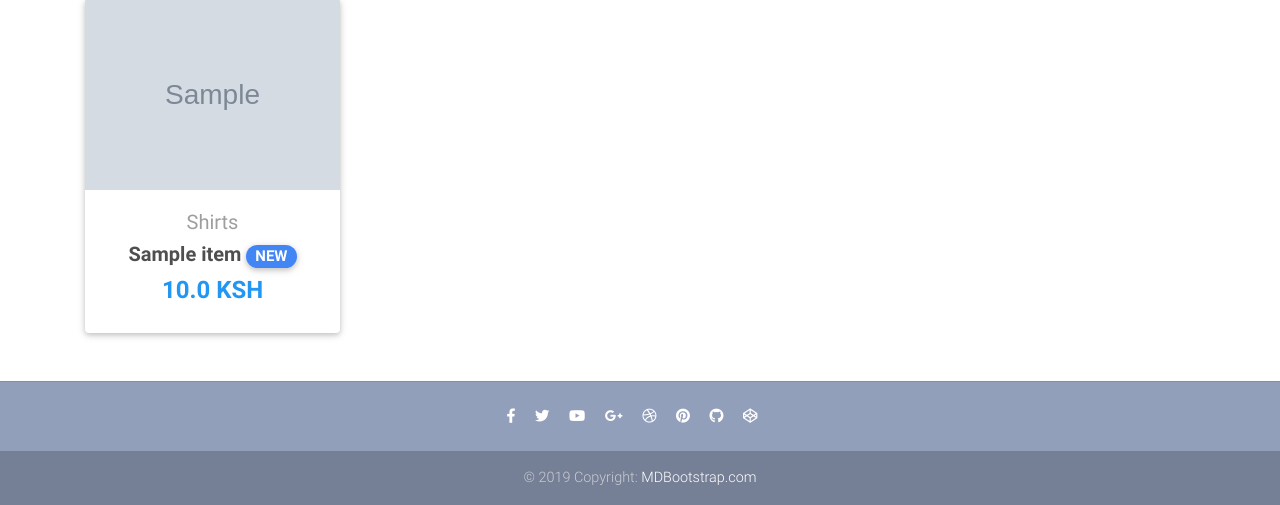
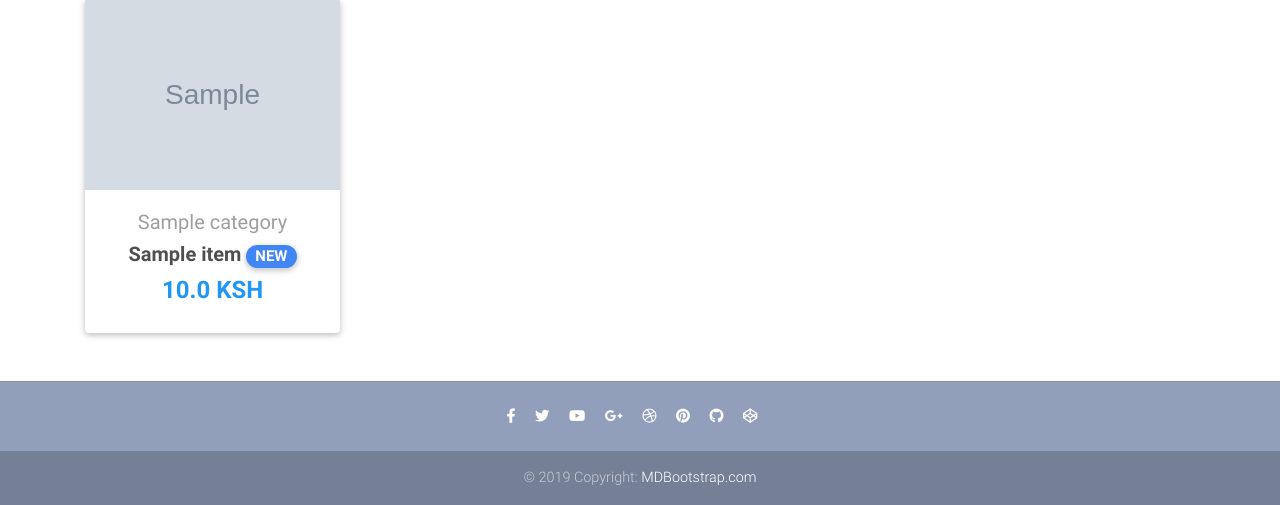
Before and after one commit to wagolemusa/mutumba-ecommerce, a Django app: page / in a window 1280 px wide. Shown: the part 691-1196 px from the top of the page. Run offline with Django 3.2, Linux system fonts and the light colour scheme; tables that the repository leaves empty hold one stand-in row (values such as "Sample post"); grey boxes marked "Sample" are stand-in pictures; some libraries are stand-ins or nearby versions.

Commit message:
Finish Categories

```diff
--- a/shops/admin.py
+++ b/shops/admin.py
@@ -3,7 +3,10 @@ from django.contrib import admin
 # Register your models here.
 from .models import (Item, OrderItem, Order,
 								Payment,BillingAddress,Mpesapay,Coupon,
-								Refund)
+								Refund, Category)
+class CategoryAdmin(admin.ModelAdmin):
+	list_display = ('name', 'slug')
+	prepopulated_fields = {'slug':('name',)}
 
 def make_refund_accepted(modeladmin, request, queryset):
 	queryset.update(refund_requested=False, refund_granted=True)
@@ -49,3 +52,4 @@ admin.site.register(BillingAddress)
 admin.site.register(Mpesapay)
 admin.site.register(Coupon)
 admin.site.register(Refund)
+admin.site.register(Category, CategoryAdmin)
--- a/shops/models.py
+++ b/shops/models.py
@@ -4,6 +4,22 @@ from django.db import models
 from django.shortcuts import reverse
 from django_countries.fields import CountryField
 # Create your models here.
+
+class Category(models.Model):
+	name = models.CharField(max_length=250)
+	slug = models.SlugField(max_length=250, unique=True)
+
+	class Meta:
+		ordering = ('name',)
+		verbose_name = 'category'
+		verbose_name_plural = 'categories'
+
+	def get_category_absolete_url(self):
+		return reverse('shops:list_category', args=[self.slug])
+
+	def __str__(self):
+		return self.name
+
 
 CATEGORY_CHOICES = (
 	('S',  'Shirts'),
@@ -18,10 +34,11 @@ LABEL_CHOICES = (
 )
 
 class Item(models.Model):
+	category = models.ForeignKey(Category, on_delete=models.CASCADE)
 	title = models.CharField(max_length=100)
 	price = models.FloatField()
 	discount_price = models.FloatField(blank=True, null=True)
-	category = models.CharField(choices=CATEGORY_CHOICES, max_length=2)
+	# category = models.CharField(choices=CATEGORY_CHOICES, max_length=2)
 	label = models.CharField(choices=LABEL_CHOICES, max_length=1)
 	slug = models.SlugField()
 	description = models.TextField()
--- a/shops/urls.py
+++ b/shops/urls.py
@@ -13,6 +13,7 @@ from .views import (
 	Mpesa,
 	AddCouponView,
 	RequestRefundView,
+	list_category,
 
 )
 
@@ -21,6 +22,7 @@ app_name = 'shops'
 urlpatterns = [
 	path('', HomeView.as_view(), name='home'),
 	path('product/<slug>/', ItemDetailView.as_view(), name='product'),
+	path('category/<slug>/', list_category, name='list_category'),
 	path('order-summary/', OrderSummaryView.as_view(), name='order-summary'),
 	path('checkout/', CheckoutView.as_view(), name='checkout'),
 	path('about/', about, name='about'),
--- a/shops/views.py
+++ b/shops/views.py
@@ -17,7 +17,7 @@ from .models import (
 				Item, OrderItem,
 				Order, BillingAddress,
 				Payment, Mpesapay,
-				Coupon,Refund
+				Coupon,Refund, Category
 			)
 import stripe
 import base64
@@ -42,6 +42,20 @@ def products(request):
 
 	}
 	return render(request, "products.html", context)
+
+def list_category(request, slug):
+	categories = Category.objects.all()
+	if slug:
+		category = get_object_or_404(Category, slug=slug)
+		item = Item.objects.filter(category=category)
+
+	context = {
+		'categories': categories,
+		'category': category,
+		'item':item,
+	}
+	return render(request, "category.html", context)
+
 
 class CheckoutView(View):
 	def get(self, *args, **kwargs):
--- a/templates/home.html
+++ b/templates/home.html
@@ -222,8 +222,8 @@
               <!--Card content-->
               <div class="card-body text-center">
                 <!--Category & Title-->
-                <a href="{{ item.get_absolete_url }}" class="grey-text">
-                  <h5>{{ item.get_category_display }}</h5>
+                <a href="{{ item.category.get_category_absolete_url }}" class="grey-text">
+                  <h5>{{ item.category }}</h5>
                 </a>
                 <h5>
                   <strong>
--- a/templates/product.html
+++ b/templates/product.html
@@ -27,8 +27,9 @@
           <div class="p-4">
 
             <div class="mb-3">
-              <a href="">
-                <span class="badge purple mr-1">{{ object.get_category_display }}</span>
+              <a href="{{ object.category.get_category_absolete_url }}">
+                <span class="badge purple mr-1">
+                {{ object.category }}</span>
               </a>
            <!--    <a href="">
                 <span class="badge blue mr-1">New</span>
```
Also changed, not shown: templates/category.html (added, +10 -0 lines), shops/migrations/0028_category.py (added), shops/migrations/0029_auto_20200528_1426.py (added).
